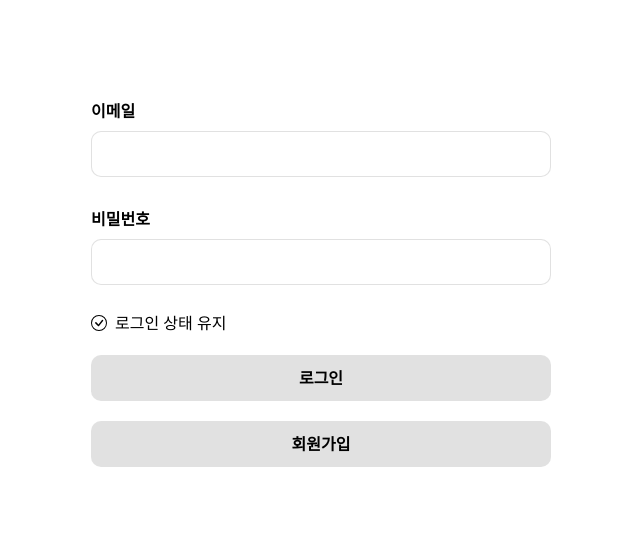
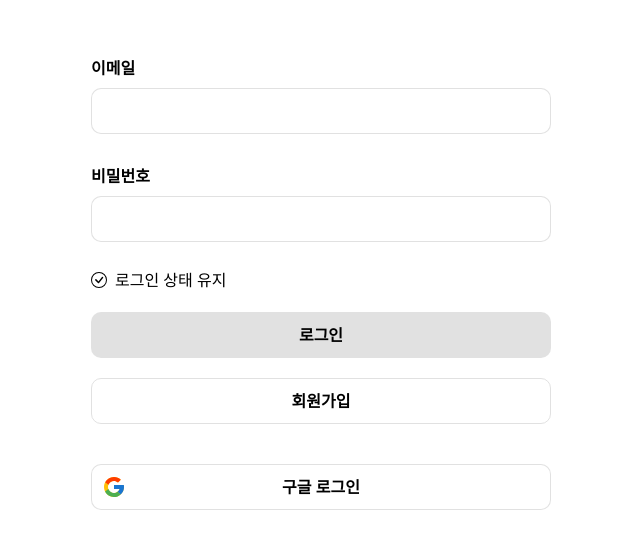
Before and after one commit to JHni2/collect-webtoons, a React (Vite) app: page /login in a window 1280 px wide. Shown: the part 117-666 px from the top of the page, without its empty margins (319-959 px from the left). Built offline with nearby package versions, Linux system fonts and the light colour scheme.

Commit message:
구글 로그인 완료

```diff
--- a/src/App.tsx
+++ b/src/App.tsx
@@ -6,7 +6,7 @@ import Join from './pages/Join'
 import {} from 'firebase/firestore'
 import Login from './pages/Login'
 import Index from './pages/Index'
-import UserProvider from './contexxt/UserContext'
+import UserProvider from './context/UserContext'
 
 function App() {
   return (
--- a/src/components/IndexPage.tsx
+++ b/src/components/IndexPage.tsx
@@ -1,8 +1,9 @@
 import { query, collection, where, getDocs, DocumentData } from 'firebase/firestore'
-import { db } from '../firebase'
+import { auth, db } from '../firebase'
 import { useContext, useEffect } from 'react'
 import { Link } from 'react-router-dom'
-import { UserContext } from '../contexxt/UserContext'
+import { UserContext } from '../context/UserContext'
+import { signOut } from 'firebase/auth'
 
 export default function IndexPage() {
   const { user, setUser } = useContext(UserContext)
@@ -23,9 +24,14 @@ export default function IndexPage() {
     // loggedInfo && setUser({ email: loggedInfo, nickname: '', wishList: '' })
   }, [])
 
-  console.log(user)
-
   const handleLogOut = () => {
+    signOut(auth)
+      .then(() => {
+        console.log('sign Out')
+      })
+      .catch((e) => {
+        console.log(e)
+      })
     localStorage.clear()
     sessionStorage.clear()
     window.location.href = '/'
--- a/src/components/LoginPage.tsx
+++ b/src/components/LoginPage.tsx
@@ -1,9 +1,10 @@
-import { signInWithEmailAndPassword } from 'firebase/auth'
+import { GoogleAuthProvider, signInWithEmailAndPassword, signInWithPopup } from 'firebase/auth'
+import { addDoc, collection, getDocs, query, where } from 'firebase/firestore'
 import { useContext, useState } from 'react'
 import { useForm } from 'react-hook-form'
 import { Link, useNavigate } from 'react-router-dom'
-import { UserContext } from '../contexxt/UserContext'
-import { auth } from '../firebase'
+import { UserContext } from '../context/UserContext'
+import { auth, db } from '../firebase'
 
 export default function LoginPage(): JSX.Element {
   const [errorMsg, setErrorMsg] = useState('')
@@ -30,18 +31,46 @@ export default function LoginPage(): JSX.Element {
         } else {
           sessionStorage.setItem('loggedInfo', data.email)
         }
-        navigate('/')
         setUser({
           email: data.email,
           nickname: '',
           wishList: '',
         })
+        navigate('/')
       })
       .catch((e) => {
         console.log(e.code)
         if (e.code == 'auth/wrong-password' || e.code == 'auth/user-not-found') {
           setErrorMsg('이메일 또는 비밀번호를 잘못 입력했습니다.')
         }
+      })
+  }
+
+  const handleGoogleLogin = () => {
+    const provider = new GoogleAuthProvider()
+    signInWithPopup(auth, provider)
+      .then(async (data) => {
+        const q = query(collection(db, 'user'), where('email', '==', data.user.email))
+        const querySnapshot = await getDocs(q)
+        if (querySnapshot.docs.length === 0) {
+          addDoc(collection(db, 'user'), {
+            email: data.user.email,
+            nickname: data.user.displayName,
+            wishList: '',
+          })
+        }
+        data.user.email &&
+          data.user.displayName &&
+          setUser({
+            email: data.user.email,
+            nickname: data.user.displayName,
+            wishList: '',
+          })
+        data.user.email && sessionStorage.setItem('loggedInfo', data.user.email)
+        navigate('/')
+      })
+      .catch((err) => {
+        console.log(err)
       })
   }
 
@@ -102,10 +131,17 @@ export default function LoginPage(): JSX.Element {
             <span className="font-semibold">로그인</span>
           </button>
           <Link to="/join">
-            <button className="min-h-[46px] rounded-[10px] w-full bg-neutral-300/70">
+            <button className="min-h-[46px] mb-10  rounded-[10px] w-full border border-neutral-300/70">
               <span className="font-semibold">회원가입</span>
             </button>
           </Link>
+          <button
+            className="min-h-[46px] rounded-[10px] w-full border border-neutral-300/70 bg-google bg-no-repeat bg-contain p-2.5  bg-origin-content	"
+            type="button"
+            onClick={handleGoogleLogin}
+          >
+            <span className="font-semibold ">구글 로그인</span>
+          </button>
         </div>
       </form>
     </div>
--- a/tailwind.config.cjs
+++ b/tailwind.config.cjs
@@ -8,7 +8,11 @@ module.exports = {
       xl: '1280px',
       xl2: '1360px',
     },
-    extend: {},
+    extend: {
+      backgroundImage: {
+        google: "url('./imgs/google.svg')",
+      },
+    },
   },
   plugins: [],
 }
```
Also changed, not shown: src/assets/css/imgs/google.svg (added), src/context/UserContext.tsx (renamed from src/contexxt/UserContext.tsx).
